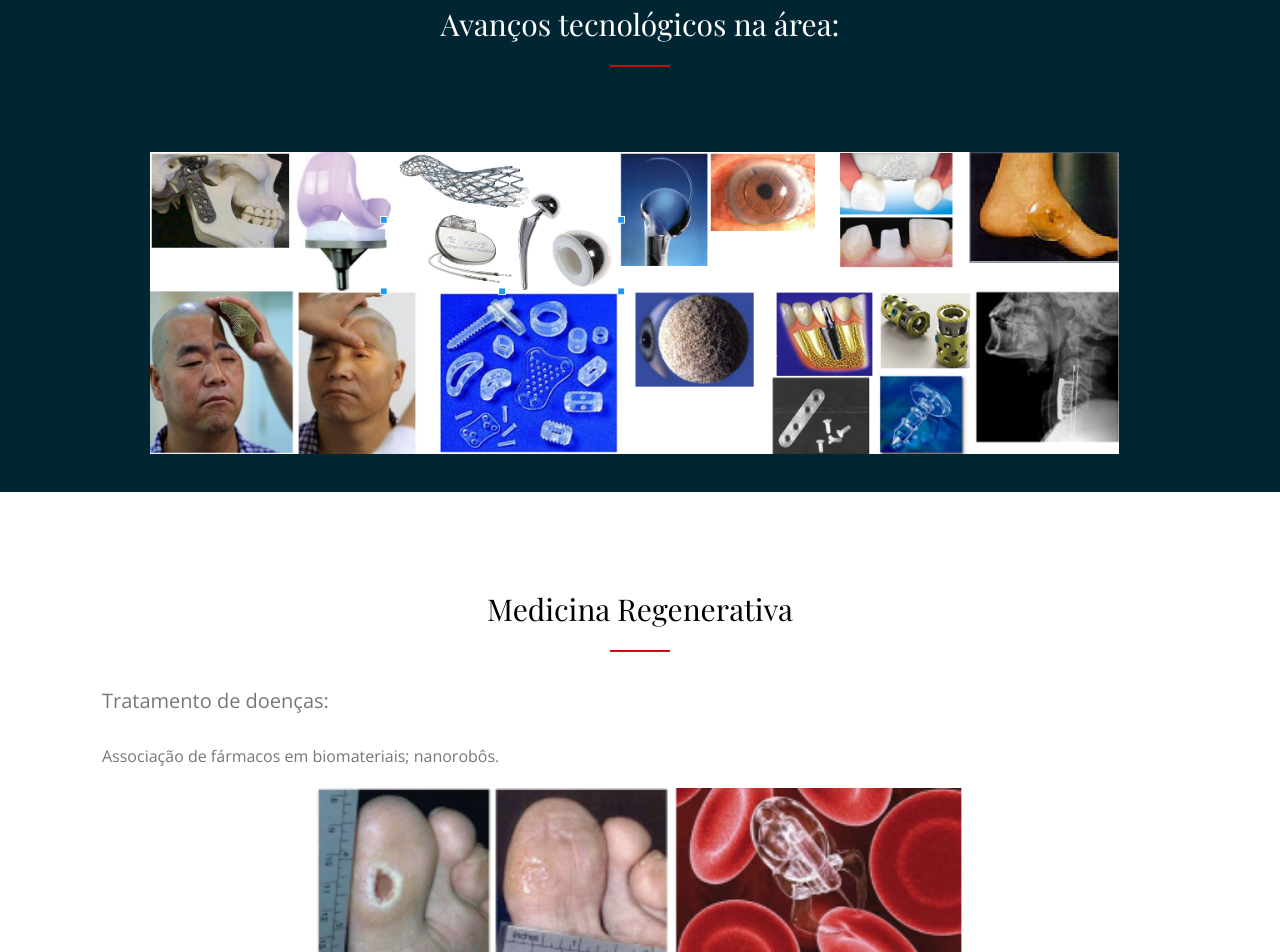
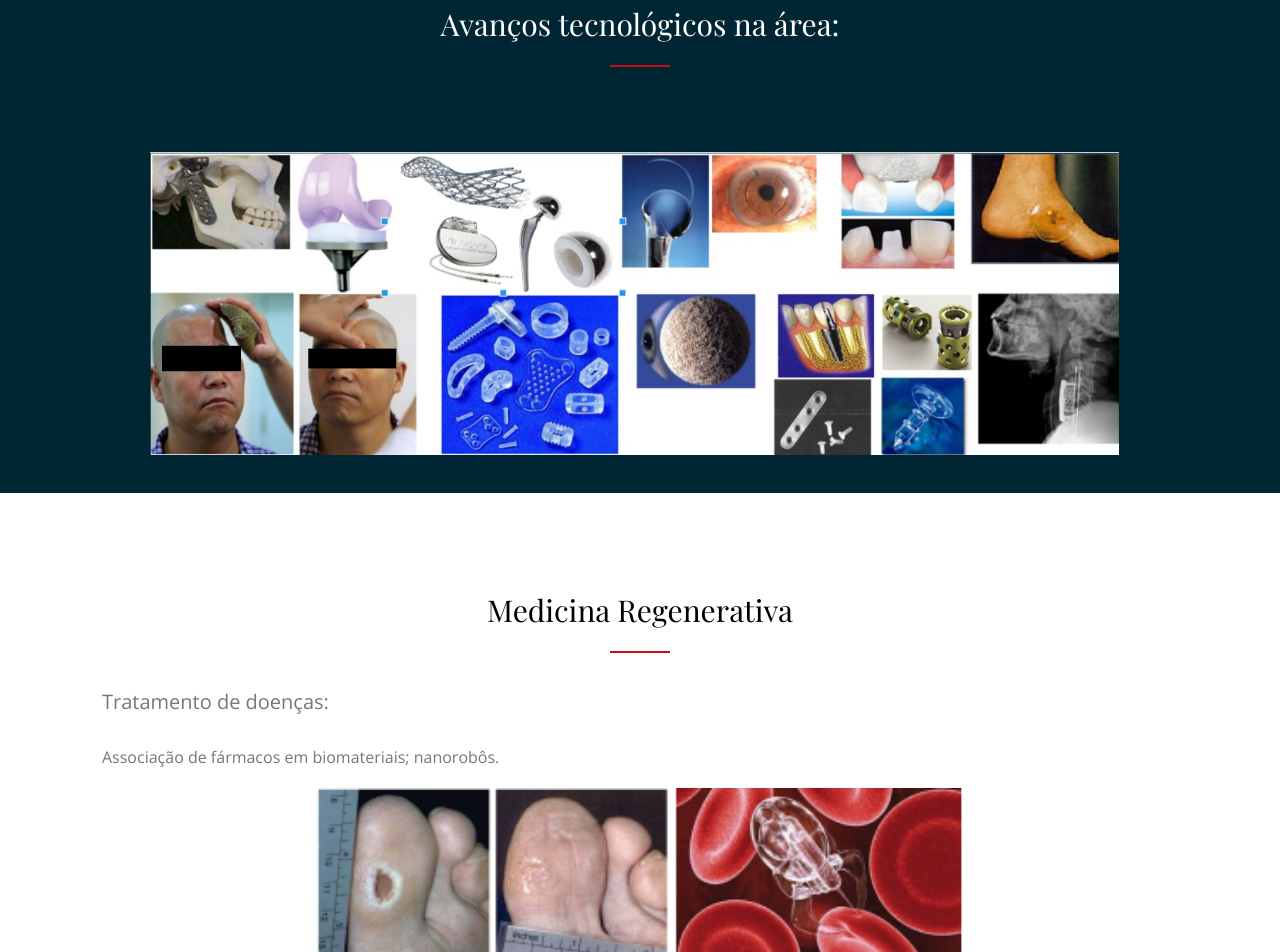
Before and after one commit to ufabc-ebm/ufabc-ebm.github.io, a plain HTML site: page Biomateriais.html in a window 1280 px wide. Shown: the part 1036-1988 px from the top of the page. Drawn offline with nearby package versions, Linux system fonts and the light colour scheme; files whose address does not match are found by name.

Commit message:
Atualização de foto de biomateriais.

```diff
--- a/Biomateriais.html
+++ b/Biomateriais.html
@@ -83,7 +83,7 @@
 					<span style="display:block; height: 30px;"></span>
 
 					<p class="margin-bottom-20 text-size-16">
-						<center><img src="./todosImg/Biomateriais/Fred1.png" style="float: middle; width: 90%; margin-right: 1%; margin-bottom: 0.5em;">	</center>
+						<center><img src="./todosImg/Biomateriais/Fred1.jpg" style="float: middle; width: 90%; margin-right: 1%; margin-bottom: 0.5em;">	</center>
 					</p>
 
 					<p style="clear: both;"></p>
```
Also changed, not shown: todosImg/Biomateriais/Fred1.jpg (added), todosImg/Biomateriais/Fred1.png (deleted).
